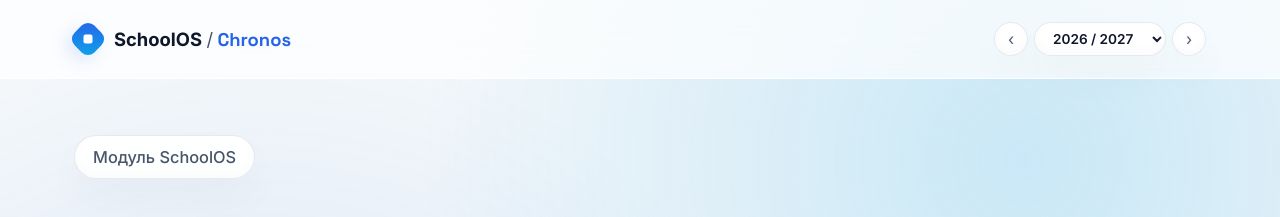
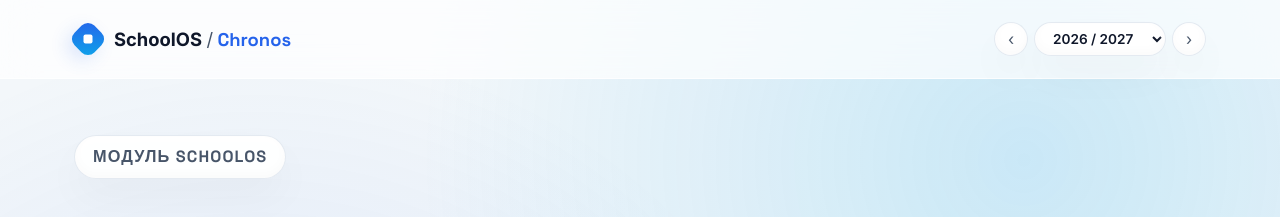
Before and after one commit to schoolosua/schoolosua.github.io, a React (Vite) app in the folder chronos/: page / in a window 1280 px wide. Shown: the top 217 px of the page. Built offline with nearby package versions, Linux system fonts and the light colour scheme; a web font is replaced by a local one.

Commit message:
mentor+chronos: unify badge typography (Space Grotesk, uppercase)

```diff
--- a/chronos/src/styles.css
+++ b/chronos/src/styles.css
@@ -188,8 +188,11 @@ a { text-decoration: none; color: inherit; }
   border: 1px solid var(--card-border-flat);
   padding: 8px 18px;
   border-radius: 999px;
-  font-size: 0.85rem;
-  font-weight: 500;
+  font-family: 'Space Grotesk', sans-serif;
+  font-size: 0.78rem;
+  font-weight: 600;
+  text-transform: uppercase;
+  letter-spacing: 0.07em;
   color: var(--text-muted);
   box-shadow: var(--shadow-clay);
   margin-bottom: 24px;
@@ -337,8 +340,11 @@ a { text-decoration: none; color: inherit; }
 
 .entry-weekday {
   flex-shrink: 0;
-  font-size: 0.72rem;
-  font-weight: 600;
+  font-family: 'Space Grotesk', sans-serif;
+  font-size: 0.62rem;
+  font-weight: 700;
+  text-transform: uppercase;
+  letter-spacing: 0.07em;
   color: var(--text-muted);
   background: #eef2f7;
   border: 1px solid var(--card-border-flat);
```
Also changed, not shown: 1 other file (tests, documents, lock files or other folders).
